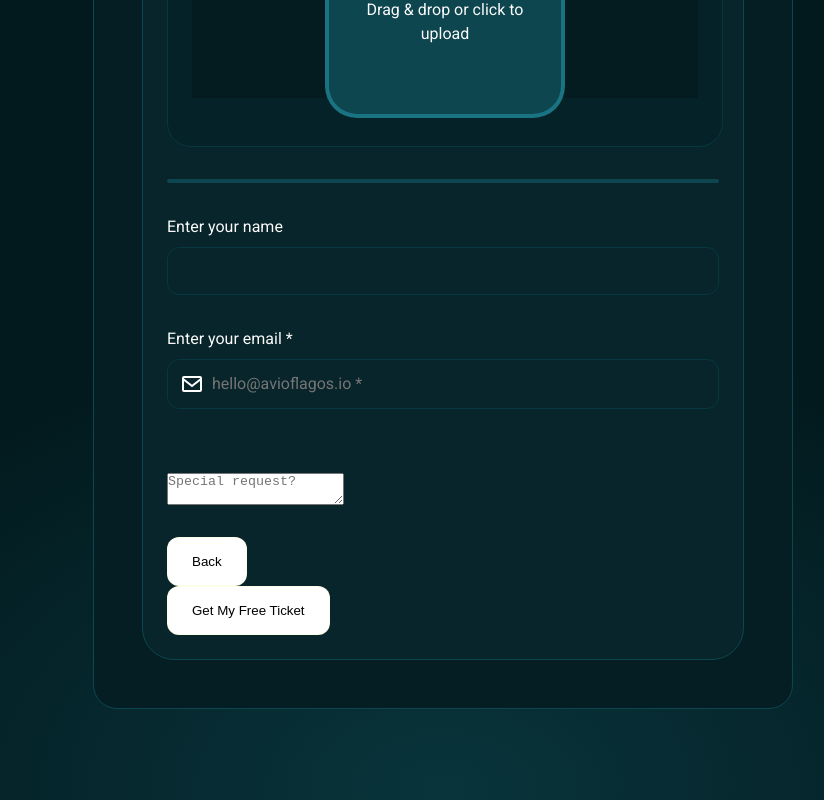
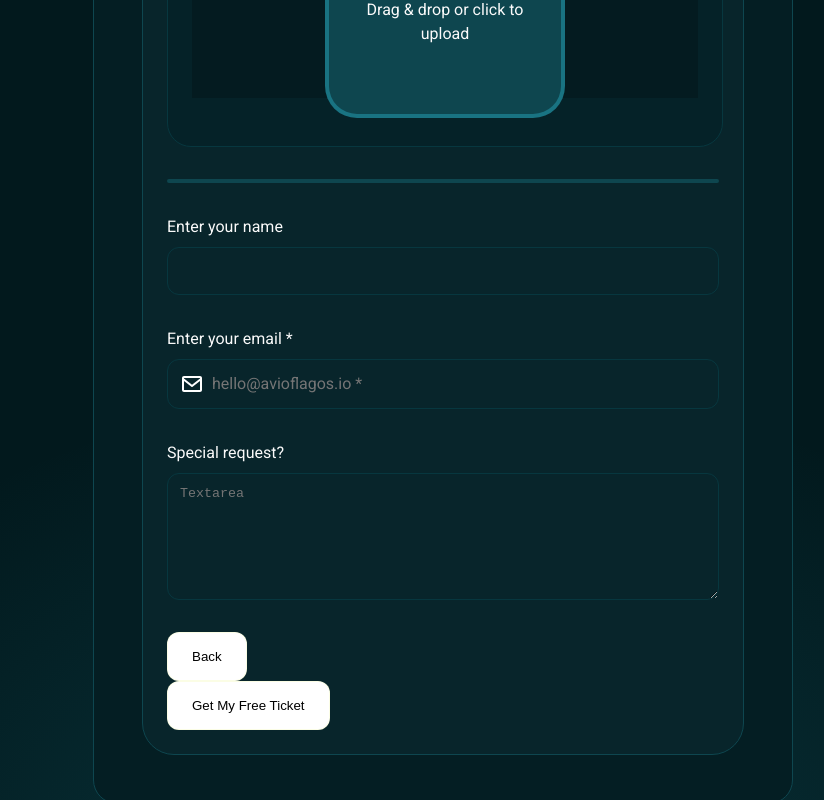
Before and after one commit to itzfahadoooo/HNG-FRONTEND-2, a React (Vite) app: page / in a window 1280 px wide. Shown: the part 614-1414 px from the top of the page, without its empty margins (277-1101 px from the left). Built offline with nearby package versions, Linux system fonts and the light colour scheme; a web font is replaced by a local one.

Commit message:
Work on AttendeeForm

```diff
--- a/src/components/AttendeeForm/AttendeeForm.css
+++ b/src/components/AttendeeForm/AttendeeForm.css
@@ -10,7 +10,7 @@
   border: 1px solid #0e464f;
   background: #041e23;
 }
-.form{
+.form {
   display: flex;
   padding: 24px;
   flex-direction: column;
@@ -19,8 +19,8 @@ align-items: flex-start;
   gap: 32px;
   align-self: stretch;
   border-radius: 32px;
-border: 1px solid #0E464F;
-background: #08252B;
+  border: 1px solid #0e464f;
+  background: #08252b;
 }
 .header {
   display: flex;
@@ -59,15 +59,15 @@ background: #08252B;
 .attendee-form .progress-bar2 {
   display: flex;
   height: 4px;
-  padding-right: 278px ;
+  padding-right: 278px;
   align-items: center;
   align-self: stretch;
   border-radius: 5px;
-  background: #0E464F ;
+  background: #0e464f;
 }
 .attendee-form .progress-bar2 span {
-  width: 326px ;
-  align-self: stretch ;
+  width: 326px;
+  align-self: stretch;
   border-radius: 5px;
   background: #24a0b5;
 }
@@ -135,16 +135,16 @@ background: #08252B;
   line-height: 150%;
 }
 
-.name{
+.name {
   display: flex;
   flex-direction: column;
   align-items: flex-start;
   gap: 8px;
   align-self: stretch;
 }
-.name p{
+.name p {
   align-self: stretch;
-    color: var(--color-grey-98, #FAFAFA);
+  color: var(--color-grey-98, #fafafa);
 
   /* Text/Regular/Normal */
   font-family: Roboto;
@@ -153,7 +153,7 @@ font-style: normal;
   font-weight: 400;
   line-height: 150%; /* 24px */
 }
-.name input{
+.name input {
   display: flex;
   height: 48px;
   padding: var(--Radius-reg-2, 12px);
@@ -161,19 +161,20 @@ align-items: center;
   gap: var(--Radius-reg, 8px);
   align-self: stretch;
   border-radius: var(--Radius-reg-2, 12px);
-border: 1px solid #07373F;
+  border: 1px solid #07373f;
   background: none;
+  color: #fff;
 }
-.email{
+.email {
   display: flex;
   flex-direction: column;
   align-items: flex-start;
   gap: 8px;
   align-self: stretch;
 }
-.enteremail{
+.enteremail {
   align-self: stretch;
-    color: var(--color-grey-98, #FAFAFA);
+  color: var(--color-grey-98, #fafafa);
 
   /* Text/Regular/Normal */
   font-family: Roboto;
@@ -182,22 +183,22 @@ font-style: normal;
   font-weight: 400;
   line-height: 150%; /* 24px */
 }
-.email div{
+.email div {
   display: flex;
   padding: var(--Radius-reg-2, 12px);
   align-items: center;
   gap: var(--Radius-reg, 8px);
   align-self: stretch;
   border-radius: var(--Radius-reg-2, 12px);
-border: 1px solid #07373F;
+  border: 1px solid #07373f;
 }
-.email img{
+.email img {
   width: 24px;
   height: 24px;
 }
 .email input {
   flex: 1 0 0;
-    color: var(--color-white-solid, #FFF);
+  color: var(--color-white-solid, #fff);
 
   /* Text/Regular/Normal */
   font-family: Roboto;
@@ -208,3 +209,34 @@ line-height: 150%; /* 24px */
   background: none;
   border: none;
 }
+
+.special {
+  display: flex;
+  flex-direction: column;
+  align-items: flex-start;
+  gap: 8px;
+  align-self: stretch;
+}
+.special p {
+  align-self: stretch;
+  color: var(--color-grey-98, #fafafa);
+
+  /* Text/Regular/Normal */
+  font-family: Roboto;
+  font-size: 16px;
+  font-style: normal;
+  font-weight: 400;
+  line-height: 150%; /* 24px */
+}
+.special textarea{
+    display: flex;
+height: 127px;
+padding: var(--Radius-reg-2, 12px);
+align-items: flex-start;
+gap: var(--Radius-reg, 8px);
+align-self: stretch;
+border-radius: var(--Radius-reg-2, 12px);
+border: 1px solid #07373F;
+background: none;
+color: white;
+}
--- a/src/components/AttendeeForm/AttendeeForm.jsx
+++ b/src/components/AttendeeForm/AttendeeForm.jsx
@@ -93,16 +93,17 @@ const AttendeeForm = ({ prevStep, nextStep }) => {
           </div>
         </div>
 
-              <div>
-                  <p></p>
-              </div>
+        <div className="special">
+          <p>Special request?</p>
 
           <textarea
             name="request"
-          placeholder="Special request?"
+              placeholder="Textarea"
+
             value={formData.request}
             onChange={handleChange}
           ></textarea>
+        </div>
 
         <div className="form-buttons">
           <button type="button" className="back-button" onClick={prevStep}>
```
Lines whose indentation alone changed are shown as unchanged.
